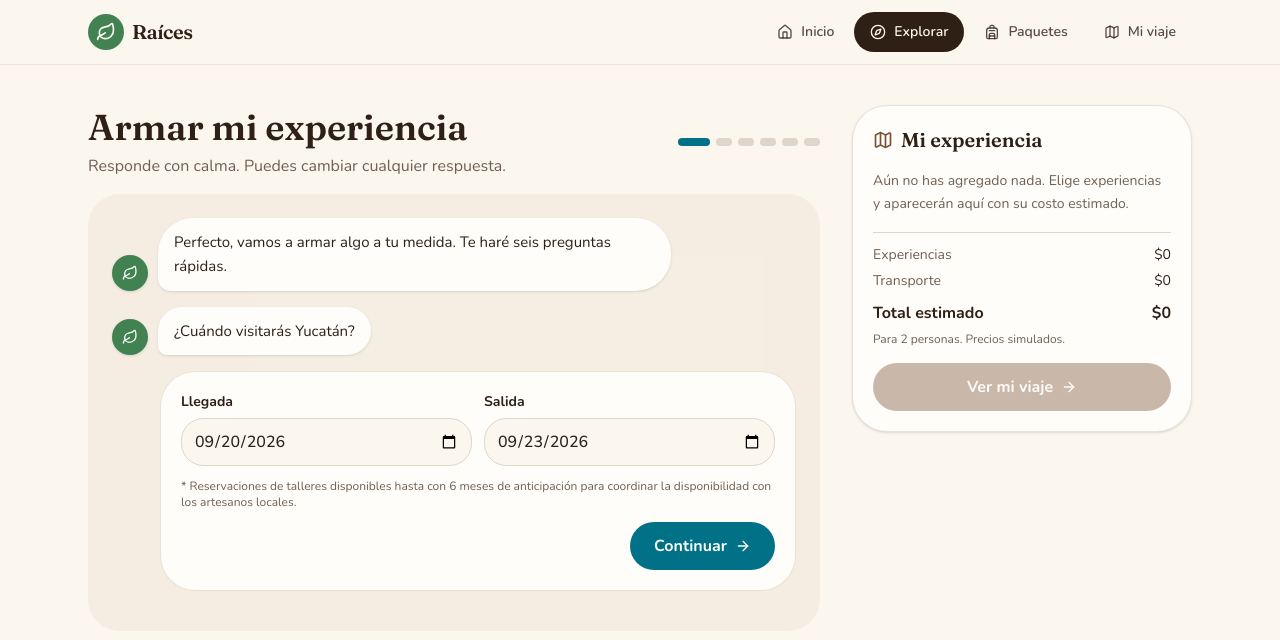
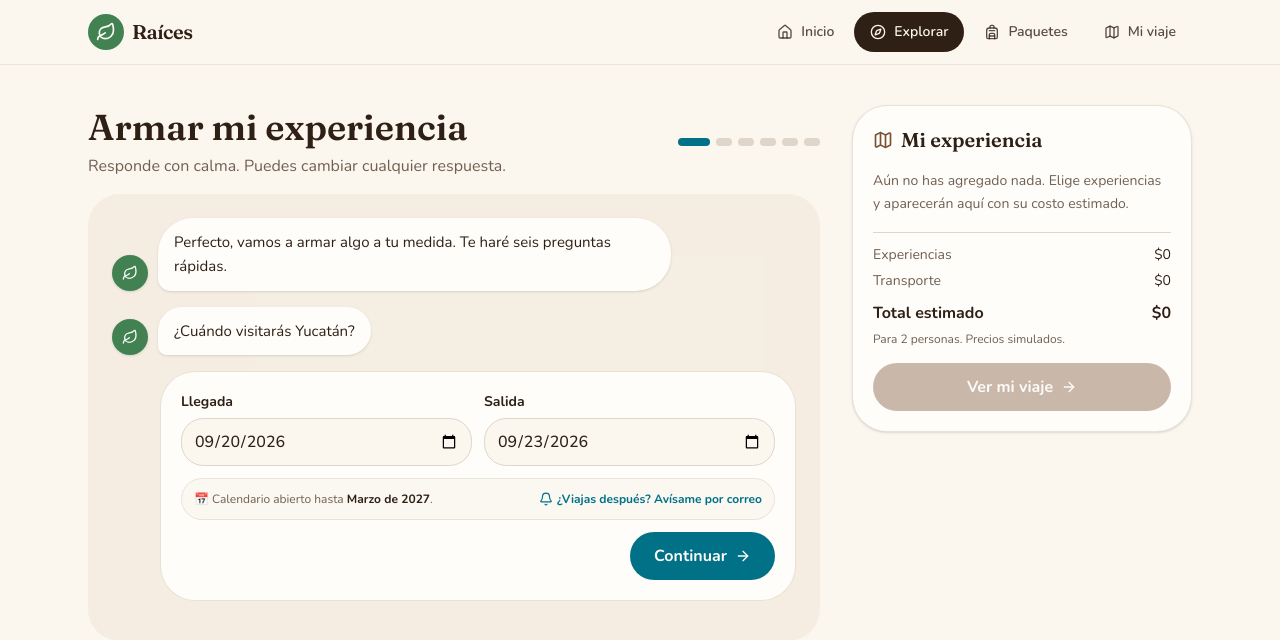
Before and after one commit to 20pedro01/Ra-ces, a Next.js app: page /explorar in a window 1280 px wide. Shown: the top 640 px of the page. Built offline with nearby package versions, Linux system fonts and the light colour scheme.

Commit message:
feat: agregar banner interactivo visible para notificar disponibilidad a futuro con captura de mes aproximado

```diff
--- a/components/availability-notifier.tsx
+++ b/components/availability-notifier.tsx
@@ -8,19 +8,22 @@ interface AvailabilityNotifierProps {
   targetDate?: string | null
   experienceOrPackage?: string
   className?: string
+  allowCustomDate?: boolean
 }
 
 export function AvailabilityNotifier({
   targetDate,
   experienceOrPackage,
   className = '',
+  allowCustomDate = false,
 }: AvailabilityNotifierProps) {
   const [email, setEmail] = useState('')
+  const [customDate, setCustomDate] = useState('')
   const [loading, setLoading] = useState(false)
   const [sent, setSent] = useState(false)
   const [error, setError] = useState<string | null>(null)
 
-  const dateLabel = targetDate ? formatDate(targetDate) : 'estas fechas'
+  const effectiveDate = targetDate ? formatDate(targetDate) : (customDate || 'fechas futuras')
 
   const handleSubmit = async (e: React.FormEvent) => {
     e.preventDefault()
@@ -38,7 +41,7 @@ export function AvailabilityNotifier({
         headers: { 'Content-Type': 'application/json' },
         body: JSON.stringify({
           email,
-          targetDate,
+          targetDate: targetDate || customDate || null,
           experienceOrPackage,
         }),
       })
@@ -62,7 +65,7 @@ export function AvailabilityNotifier({
   }
 
   const whatsappMessage = encodeURIComponent(
-    `Hola Viva Raíces, me gustaría saber cuándo habrá disponibilidad de talleres para: ${dateLabel}${
+    `Hola Viva Raíces, me gustaría saber cuándo habrá disponibilidad de talleres para: ${effectiveDate}${
       experienceOrPackage ? ` (${experienceOrPackage})` : ''
     }.`
   )
@@ -78,17 +81,26 @@ export function AvailabilityNotifier({
         </div>
         <div className="flex-1">
           <h4 className="text-sm font-bold text-foreground">
-            ¿Planeas tu viaje con anticipación?
+            ¿Planeas tu viaje con mayor anticipación?
           </h4>
           <p className="mt-1 text-xs leading-relaxed text-muted-foreground">
             Los maestros artesanos abren su agenda hasta con 6 meses de anticipación.
             Déjanos tu correo y te notificaremos en cuanto abramos cupos para{' '}
-            <strong className="text-foreground">{dateLabel}</strong>.
+            <strong className="text-foreground">{effectiveDate}</strong>.
           </p>
 
           {!sent ? (
-            <form onSubmit={handleSubmit} className="mt-3 flex flex-col gap-2">
+            <form onSubmit={handleSubmit} className="mt-3 flex flex-col gap-2.5">
               <div className="flex flex-col gap-2 sm:flex-row">
+                {(allowCustomDate || !targetDate) && (
+                  <input
+                    type="text"
+                    placeholder="Mes o fecha aprox. (ej. Nov 2027)"
+                    value={customDate}
+                    onChange={(e) => setCustomDate(e.target.value)}
+                    className="h-10 rounded-xl border border-border bg-background px-3 text-xs font-medium outline-none focus:border-primary focus:ring-2 focus:ring-primary/20 sm:w-1/2"
+                  />
+                )}
                 <div className="relative flex-1">
                   <Mail className="absolute left-3 top-1/2 size-4 -translate-y-1/2 text-muted-foreground" />
                   <input
@@ -106,7 +118,7 @@ export function AvailabilityNotifier({
                 <button
                   type="submit"
                   disabled={loading}
-                  className="inline-flex h-10 items-center justify-center gap-1.5 rounded-xl bg-primary px-4 text-xs font-bold text-primary-foreground transition-all hover:bg-primary/90 disabled:opacity-70"
+                  className="inline-flex h-10 shrink-0 items-center justify-center gap-1.5 rounded-xl bg-primary px-4 text-xs font-bold text-primary-foreground transition-all hover:bg-primary/90 disabled:opacity-70"
                 >
                   {loading ? (
                     <>
--- a/components/chat/experience-builder.tsx
+++ b/components/chat/experience-builder.tsx
@@ -5,6 +5,7 @@ import Link from 'next/link'
 import {
   AlertCircle,
   ArrowRight,
+  Bell,
   Bus,
   Car,
   Clock,
@@ -24,6 +25,7 @@ import { addDays, formatDate, formatDateShort } from '@/lib/format'
 import {
   getTodayIso,
   getMaxFutureDateIso,
+  getMaxFutureMonthLabel,
   validateDates,
   isLastMinuteBooking,
   MAX_BOOKING_MONTHS_AHEAD,
@@ -56,6 +58,7 @@ export function ExperienceBuilder() {
   const [endDate, setEndDate] = useState(state.endDate ?? addDays(getTodayIso(), 17))
   const [dateError, setDateError] = useState<string | null>(null)
   const [futureIssue, setFutureIssue] = useState(false)
+  const [showFutureWaitlist, setShowFutureWaitlist] = useState(false)
   const [zone, setZone] = useState<Zone | null>(state.zone)
   const [lodging, setLodging] = useState(state.lodging)
   const [categories, setCategories] = useState<CategoryId[]>(state.categories)
@@ -241,13 +244,35 @@ export function ExperienceBuilder() {
                   {futureIssue && (
                     <AvailabilityNotifier
                       targetDate={startDate}
+                      allowCustomDate
                       experienceOrPackage="Itinerario general"
                     />
                   )}
 
-                  <p className="text-xs text-muted-foreground">
-                    * Reservaciones de talleres disponibles hasta con {MAX_BOOKING_MONTHS_AHEAD} meses de anticipación para coordinar la disponibilidad con los artesanos locales.
-                  </p>
+                  <div className="flex flex-col gap-2 rounded-2xl border border-border/60 bg-muted/30 p-3 text-xs">
+                    <div className="flex flex-wrap items-center justify-between gap-2">
+                      <span className="text-muted-foreground">
+                        📅 Calendario abierto hasta <strong className="text-foreground">{getMaxFutureMonthLabel()}</strong>.
+                      </span>
+                      <button
+                        type="button"
+                        onClick={() => setShowFutureWaitlist(!showFutureWaitlist)}
+                        className="inline-flex items-center gap-1 font-bold text-primary hover:underline"
+                      >
+                        <Bell className="size-3.5" />
+                        {showFutureWaitlist ? 'Cerrar aviso' : '¿Viajas después? Avísame por correo'}
+                      </button>
+                    </div>
+
+                    {showFutureWaitlist && (
+                      <AvailabilityNotifier
+                        targetDate={null}
+                        allowCustomDate
+                        experienceOrPackage="Itinerario personalizado"
+                        className="mt-1"
+                      />
+                    )}
+                  </div>
 
                   <NextButton
                     onClick={() => {
--- a/components/packages/package-booking.tsx
+++ b/components/packages/package-booking.tsx
@@ -2,7 +2,7 @@
 
 import { useState } from 'react'
 import { useRouter } from 'next/navigation'
-import { AlertCircle, ArrowRight, Bus, Clock, Minus, Plus } from 'lucide-react'
+import { AlertCircle, ArrowRight, Bell, Bus, Clock, Minus, Plus } from 'lucide-react'
 import { Switch } from '@/components/ui/switch'
 import { AvailabilityNotifier } from '@/components/availability-notifier'
 import type { TourPackage } from '@/lib/data'
@@ -10,6 +10,7 @@ import { addDays, formatMXN } from '@/lib/format'
 import {
   getTodayIso,
   getMaxFutureDateIso,
+  getMaxFutureMonthLabel,
   validateSingleDate,
   isLastMinuteBooking,
   MAX_BOOKING_MONTHS_AHEAD,
@@ -23,6 +24,7 @@ export function PackageBooking({ pkg }: { pkg: TourPackage }) {
   const [date, setDate] = useState(state.startDate ?? addDays(getTodayIso(), 14))
   const [dateError, setDateError] = useState<string | null>(null)
   const [futureIssue, setFutureIssue] = useState(false)
+  const [showFutureWaitlist, setShowFutureWaitlist] = useState(false)
 
   const people = state.people
   const subtotal = pkg.price * people
@@ -93,13 +95,35 @@ export function PackageBooking({ pkg }: { pkg: TourPackage }) {
       {futureIssue && (
         <AvailabilityNotifier
           targetDate={date}
+          allowCustomDate
           experienceOrPackage={`Paquete: ${pkg.name}`}
         />
       )}
 
-      <p className="-mt-2 text-xs text-muted-foreground">
-        Disponibilidad abierta para los próximos {MAX_BOOKING_MONTHS_AHEAD} meses.
-      </p>
+      <div className="flex flex-col gap-2 rounded-2xl border border-border/60 bg-muted/30 p-3 text-xs">
+        <div className="flex flex-wrap items-center justify-between gap-2">
+          <span className="text-muted-foreground">
+            📅 Calendario hasta <strong className="text-foreground">{getMaxFutureMonthLabel()}</strong>.
+          </span>
+          <button
+            type="button"
+            onClick={() => setShowFutureWaitlist(!showFutureWaitlist)}
+            className="inline-flex items-center gap-1 font-bold text-primary hover:underline"
+          >
+            <Bell className="size-3.5" />
+            {showFutureWaitlist ? 'Ocultar' : '¿Viajas después? Avísame'}
+          </button>
+        </div>
+
+        {showFutureWaitlist && (
+          <AvailabilityNotifier
+            targetDate={null}
+            allowCustomDate
+            experienceOrPackage={`Paquete: ${pkg.name}`}
+            className="mt-1"
+          />
+        )}
+      </div>
 
       <div className="flex items-center justify-between gap-3">
         <span className="text-sm font-bold">Personas</span>
--- a/components/trip/booking-flow.tsx
+++ b/components/trip/booking-flow.tsx
@@ -6,6 +6,7 @@ import Link from 'next/link'
 import {
   AlertCircle,
   ArrowLeft,
+  Bell,
   Bus,
   Calendar,
   Check,
@@ -25,6 +26,7 @@ import { addDays, formatDate, formatDateShort, formatHour, formatMXN } from '@/l
 import {
   getTodayIso,
   getMaxFutureDateIso,
+  getMaxFutureMonthLabel,
   validateDates,
   isLastMinuteBooking,
   MAX_BOOKING_MONTHS_AHEAD,
@@ -42,6 +44,7 @@ export function BookingFlow() {
   const [endDateInput, setEndDateInput] = useState(state.endDate ?? state.startDate ?? '')
   const [dateInlineError, setDateInlineError] = useState<string | null>(null)
   const [dateIsFutureIssue, setDateIsFutureIssue] = useState(false)
+  const [showFutureWaitlist, setShowFutureWaitlist] = useState(false)
   const pkg = PACKAGES.find((p) => p.id === state.packageId)
   const empty = state.items.length === 0 && !pkg
 
@@ -203,10 +206,36 @@ export function BookingFlow() {
                   {dateIsFutureIssue && (
                     <AvailabilityNotifier
                       targetDate={startDateInput}
+                      allowCustomDate
                       experienceOrPackage="Mi Viaje"
                       className="mt-1"
                     />
                   )}
+
+                  <div className="flex flex-col gap-1.5 rounded-xl border border-border/60 bg-background/80 p-2.5 text-xs">
+                    <div className="flex flex-wrap items-center justify-between gap-1.5">
+                      <span className="text-[11px] text-muted-foreground">
+                        Disponibilidad hasta <strong className="text-foreground">{getMaxFutureMonthLabel()}</strong>.
+                      </span>
+                      <button
+                        type="button"
+                        onClick={() => setShowFutureWaitlist(!showFutureWaitlist)}
+                        className="inline-flex items-center gap-1 text-[11px] font-bold text-primary hover:underline"
+                      >
+                        <Bell className="size-3" />
+                        {showFutureWaitlist ? 'Ocultar' : '¿Viajas después? Avísame'}
+                      </button>
+                    </div>
+
+                    {showFutureWaitlist && (
+                      <AvailabilityNotifier
+                        targetDate={null}
+                        allowCustomDate
+                        experienceOrPackage="Mi Viaje"
+                        className="mt-1"
+                      />
+                    )}
+                  </div>
 
                   <div className="flex items-center justify-between pt-1">
                     <span className="text-[11px] text-muted-foreground">
--- a/lib/date-validation.ts
+++ b/lib/date-validation.ts
@@ -26,6 +26,16 @@ export function getMaxFutureDateIso(monthsAhead = MAX_BOOKING_MONTHS_AHEAD): str
   const month = String(date.getMonth() + 1).padStart(2, '0')
   const day = String(date.getDate()).padStart(2, '0')
   return `${year}-${month}-${day}`
+}
+
+/**
+ * Devuelve una etiqueta amigable del mes máximo disponible (ej: "marzo de 2027").
+ */
+export function getMaxFutureMonthLabel(monthsAhead = MAX_BOOKING_MONTHS_AHEAD): string {
+  const maxIso = getMaxFutureDateIso(monthsAhead)
+  const date = new Date(`${maxIso}T12:00:00`)
+  const label = new Intl.DateTimeFormat('es-MX', { month: 'long', year: 'numeric' }).format(date)
+  return label.charAt(0).toUpperCase() + label.slice(1)
 }
 
 export interface DateValidationResult {
```
